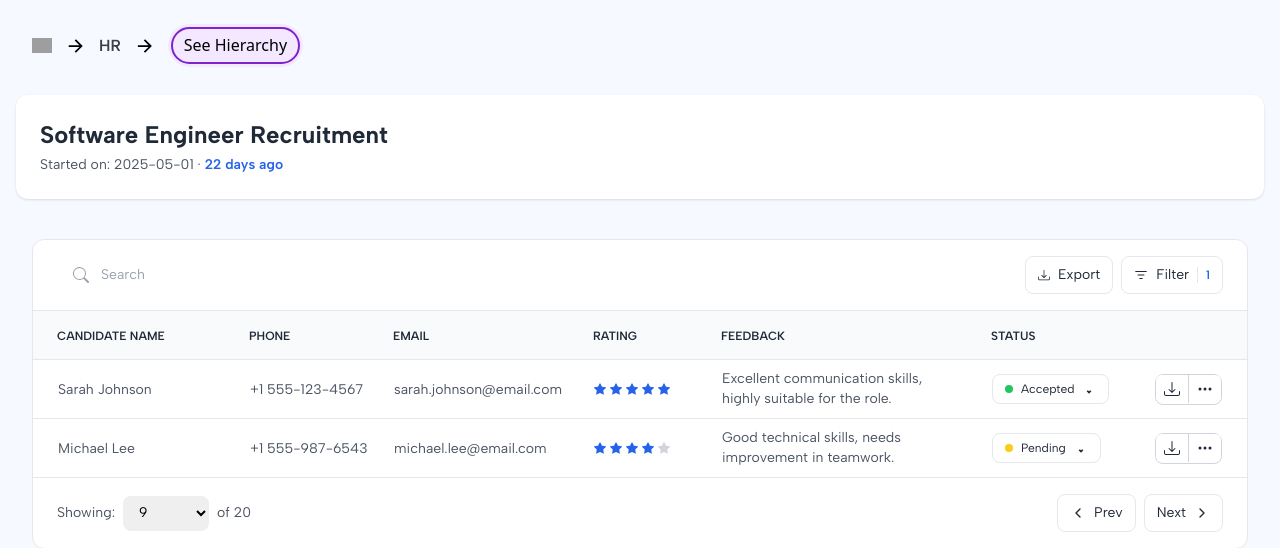
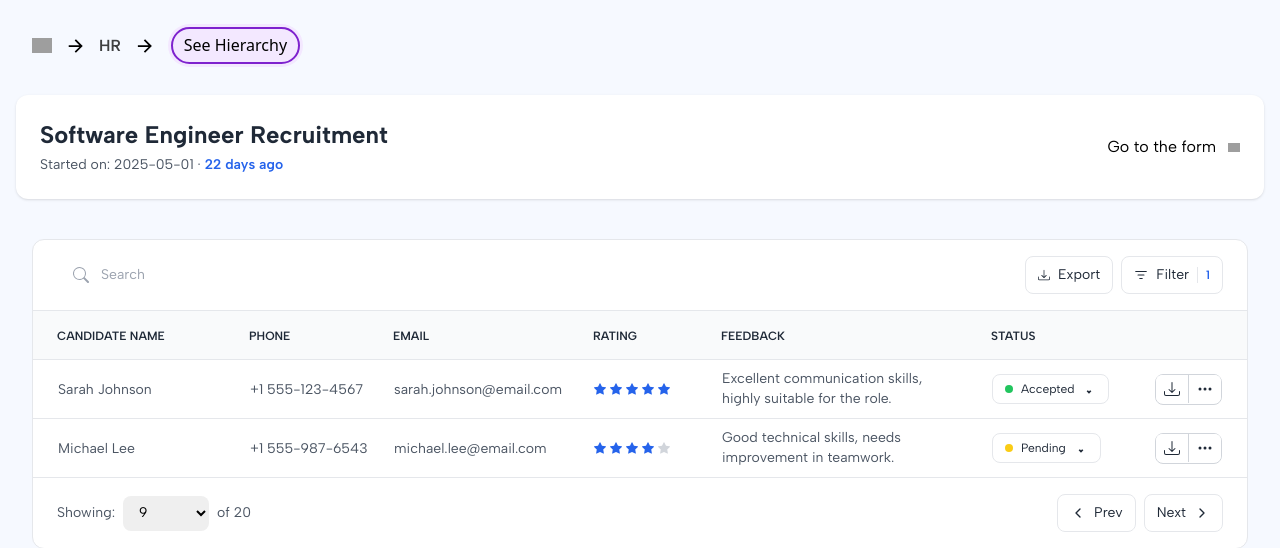
Before and after one commit to reju-1/better-start, a Python web app: template templates/employee/employee_recruit_applicant_listing.html in a window 1280 px wide. Shown: the top 548 px of the page. Run offline with Jinja, Linux system fonts and the light colour scheme; the template is opened without the code that fills it, so the values that code supplies are empty; some libraries are stand-ins or nearby versions; grey boxes are pictures that could not be loaded.

```diff
--- a/templates/employee/employee_recruit_applicant_listing.html
+++ b/templates/employee/employee_recruit_applicant_listing.html
@@ -84,7 +84,7 @@
     <!-- Breadcrumb Ends-->
 
     <!-- Main Content Starts-->
-    <!-- Job Recruitment Title Section (Sample) -->
+    <!-- Job Recruitment Title Section -->
     <div class="max-w-[85rem] px-4 mx-auto mt-6 mb-2">
       <div
         class="bg-white rounded-xl shadow p-6 flex flex-col sm:flex-row sm:items-center sm:justify-between gap-4"
@@ -98,6 +98,19 @@
             &middot;
             <span class="text-blue-600 font-semibold">22 days ago</span>
           </p>
+        </div>
+        <div>
+          <a
+            href="#"
+            class="text-[1rem] font-medium text-black no-underline flex items-center gap-3 font-['Albert_Sans']"
+          >
+            Go to the form
+            <img
+              src="https://i.ibb.co.com/gbNMx7dC/redirect.png"
+              alt="Redirect"
+              width="12px"
+            />
+          </a>
         </div>
       </div>
     </div>
```
